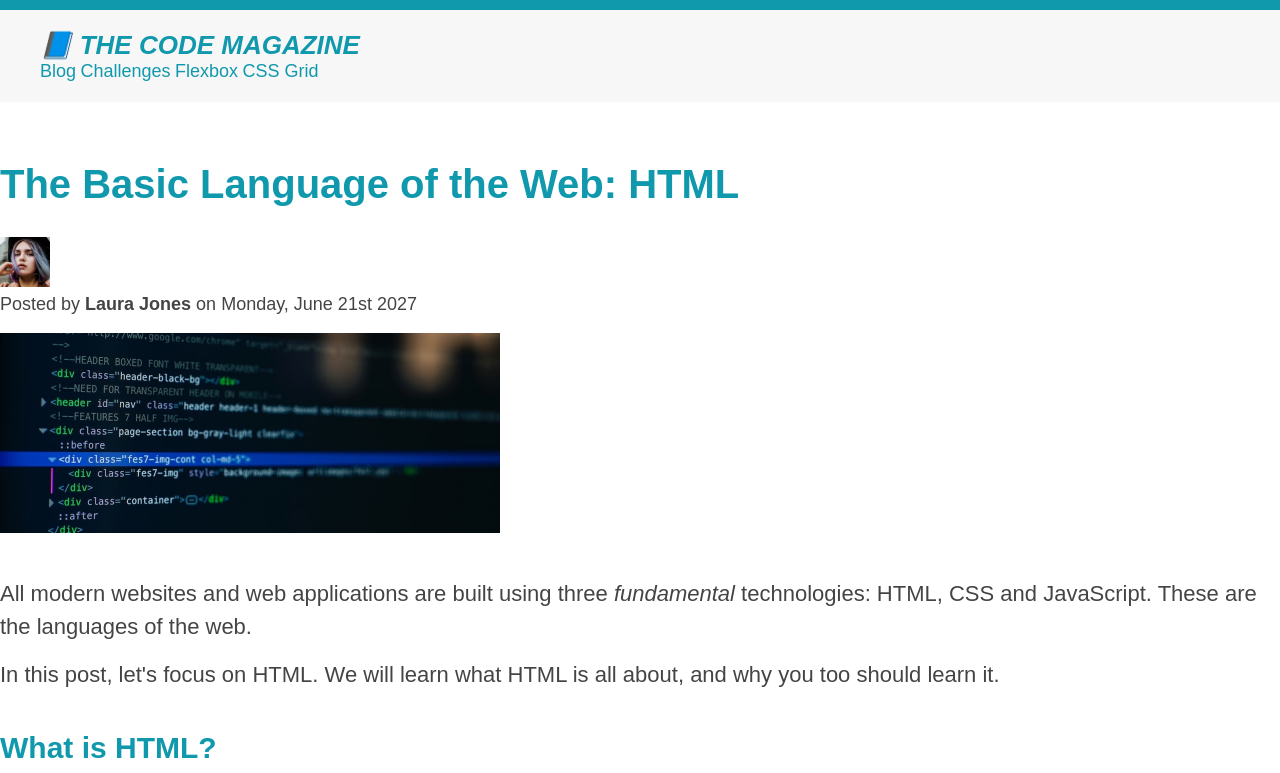
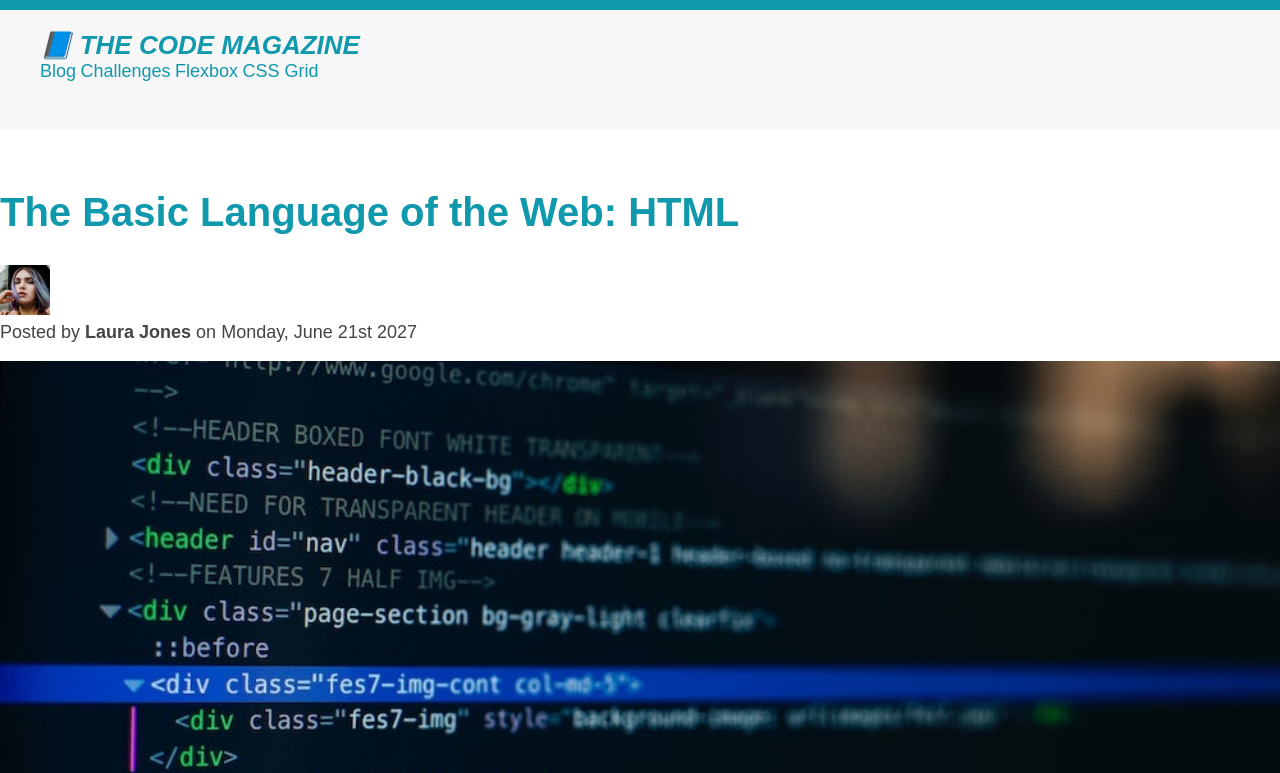
Before and after one commit to Khaled-Ballour/html-css, a plain HTML site: page starter/03-CSS-Fundamentals/index.html in a window 1280 px wide. Shown: the top 773 px of the page. Drawn offline with Linux system fonts and the light colour scheme.

Commit message:
adding dimantions

```diff
--- a/starter/03-CSS-Fundamentals/index.html
+++ b/starter/03-CSS-Fundamentals/index.html
@@ -47,6 +47,7 @@
           alt="HTML code on a screen"
           width="500"
           height="200"
+          class="post-image"
         />
       </header>
 
--- a/starter/03-CSS-Fundamentals/style.css
+++ b/starter/03-CSS-Fundamentals/style.css
@@ -13,6 +13,7 @@ body {
   background-color: #f7f7f7;
   padding: 20px 40px;
   margin-bottom: 60px;
+  height: 80px;
 }
 
 .post-header {
@@ -24,6 +25,7 @@ aside {
   border-top: 5px solid #1098ad;
   border-bottom: 5px solid #1098ad;
   padding: 50px 0;
+  width: 500px;
 }
 
 article {
@@ -111,3 +113,8 @@ ol {
   margin-left: 50px;
   margin-bottom: 20px;
 }
+
+.post-image {
+  width: 100%;
+  height: auto;
+}
```
